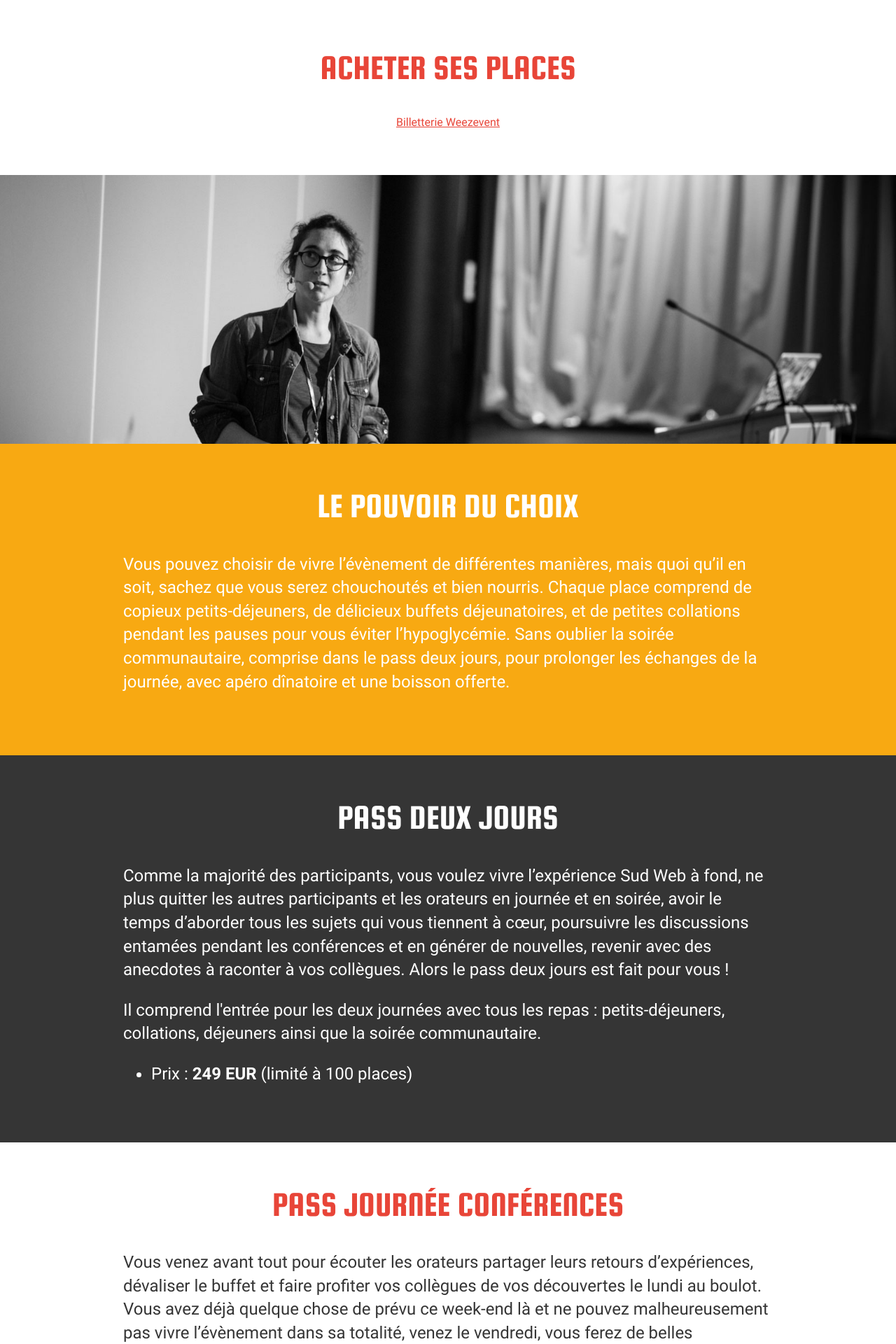
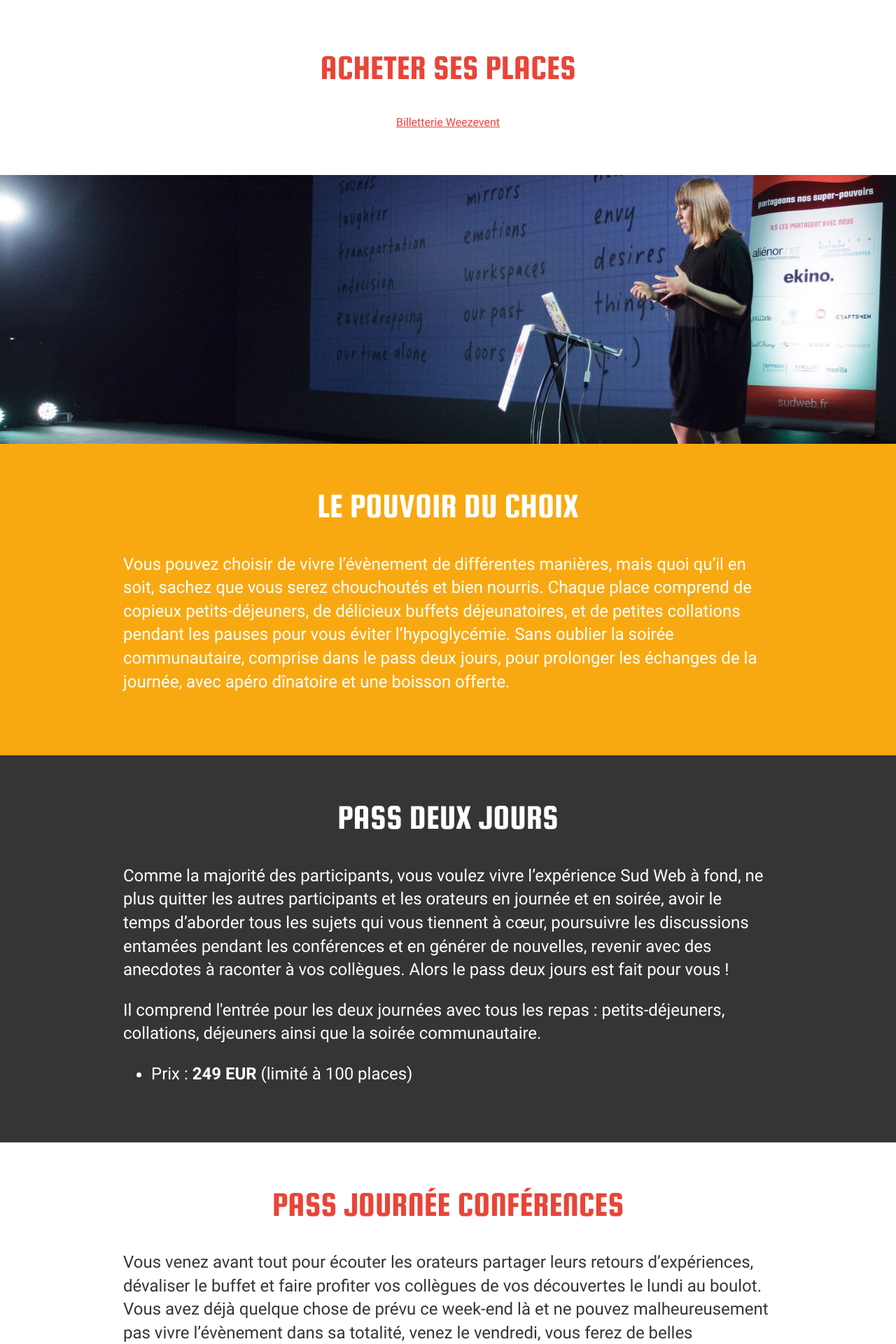
Before and after one commit to sudweb/2017, a Jekyll site: the page built from inscription.html, in a window 1280 px wide. Shown: the part 1147-3067 px from the top of the page at 70% size. Built offline with Jekyll 4.4.1, drawn with Linux system fonts in a browser that asks for light colours.

Commit message:
nouvelles photos

```diff
--- a/_sass/_componants.scss
+++ b/_sass/_componants.scss
@@ -108,10 +108,13 @@
 	background-image: url(../images/miam.jpg);
 }
 .talk-banner {
-	background-image: url(../images/beatrice.jpg);
+	background-image: url(../images/stefanie.jpg);
 }
 .hug-banner {
 	background-image: url(../images/hug.jpg);
+}
+.workshop-banner {
+	background-image: url(../images/alexis-lego.jpg);
 }
 .first-place-banner {
 	background-image: url(../images/aquabella2.jpg);
--- a/inscription.html
+++ b/inscription.html
@@ -135,7 +135,7 @@ published: true
     </section>
 
   </article>
-  <div class="hug-banner">
+  <div class="workshop-banner">
     <!-- nothing here! -->
   </div>
 </main>
```
Also changed, not shown: assets/images/alexis-lego.jpg (added), assets/images/stefanie.jpg (added).
